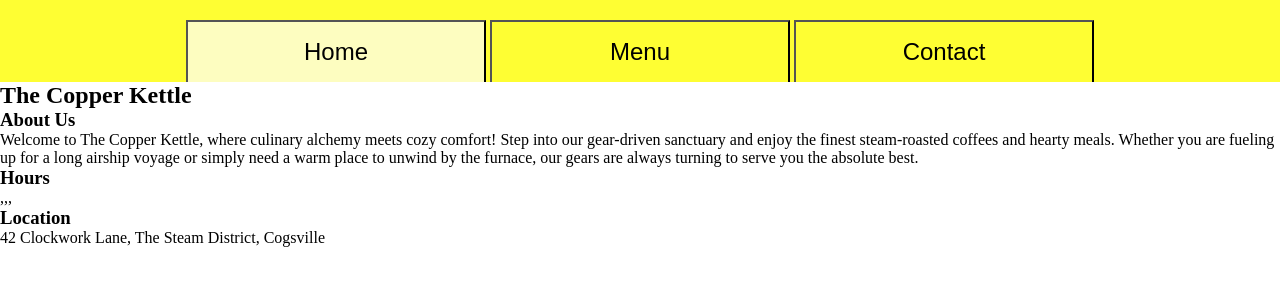
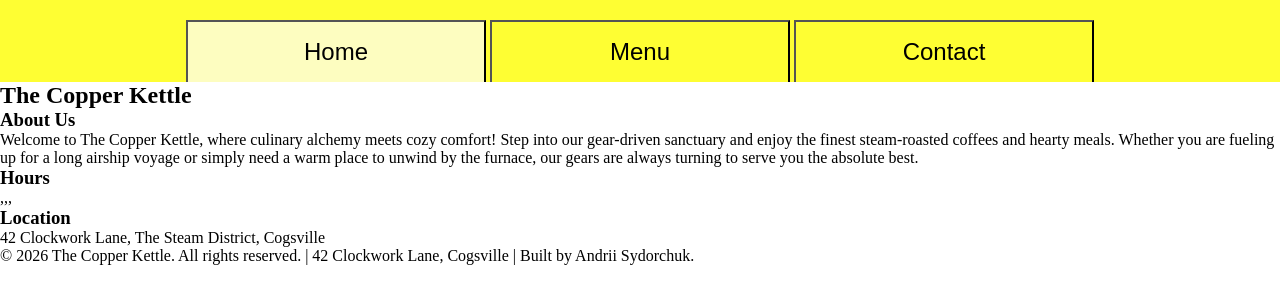
Before and after one commit to AndriySydorchuk/TOP-Restaurant-Page, a website built with webpack: page src/template.html in a window 1280 px wide. Built offline with nearby package versions, Linux system fonts and the light colour scheme.

Commit message:
Add footer

```diff
--- a/src/template.html
+++ b/src/template.html
@@ -16,6 +16,8 @@
         </nav>
     </header>
     <div id="content"></div>
+    <footer class="footer">© 2026 The Copper Kettle. All rights reserved. | 42 Clockwork Lane, Cogsville | Built by
+        Andrii Sydorchuk.</footer>
 </body>
 
 </html>
```
